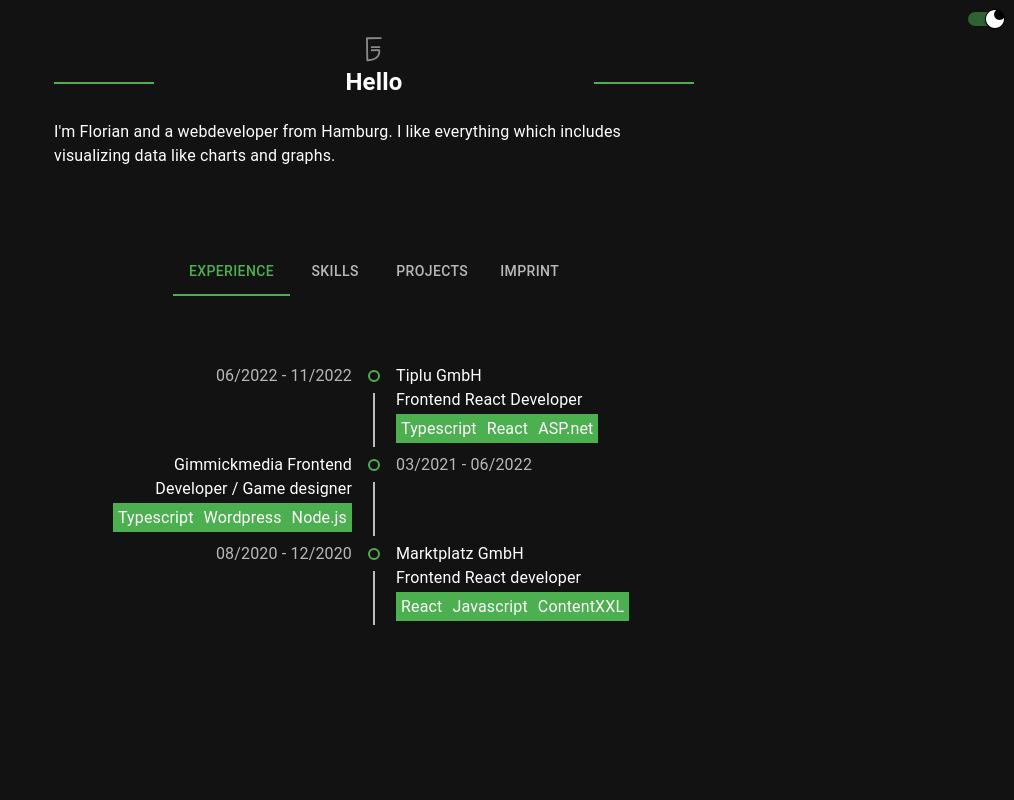
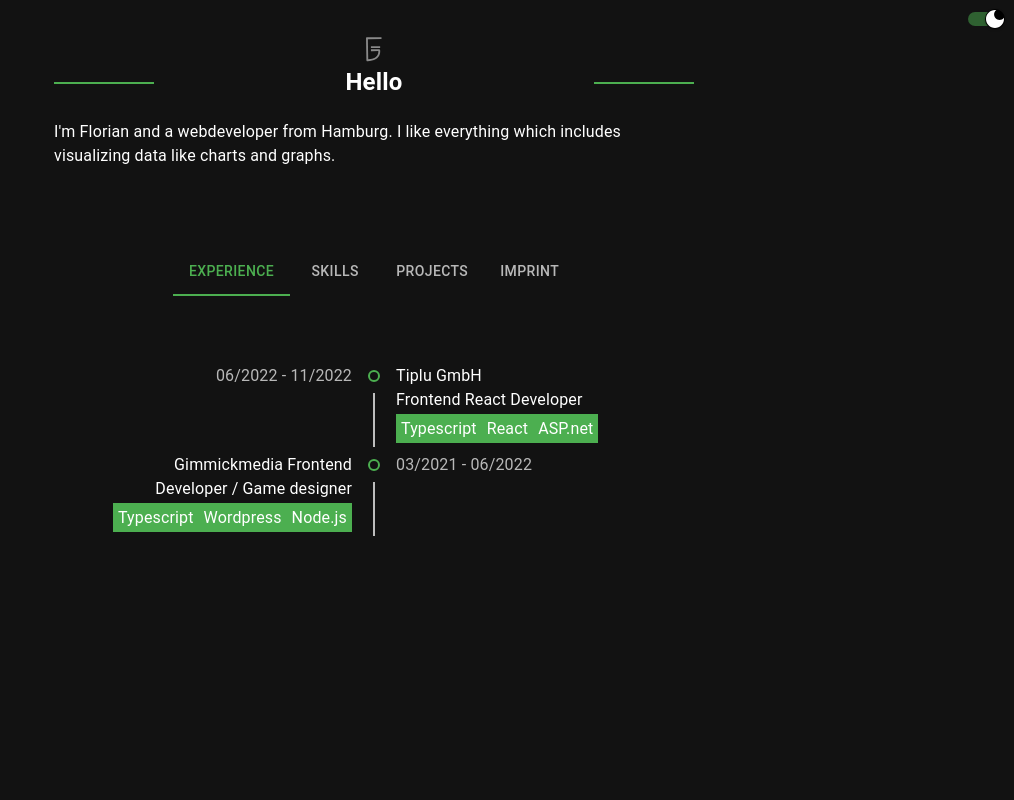
Before and after one commit to Gblur/portfoolio, a Next.js app: page / in a window 1280 px wide. Shown: the top 800 px of the page, without its empty margins (266-1280 px from the left). Built offline with nearby package versions, Linux system fonts and the light colour scheme.

Commit message:
modify card back behavior

```diff
--- a/src/components/Main/Work/Timeline/index.tsx
+++ b/src/components/Main/Work/Timeline/index.tsx
@@ -16,7 +16,7 @@ const data = {
 };
 
 export default function OppositeContentTimeline() {
-  const {isDarkMode} = useStore();
+  const { isDarkMode } = useStore();
 
   return (
     <Timeline position="alternate">
@@ -48,21 +48,6 @@ export default function OppositeContentTimeline() {
           <Techstack isDarkMode={isDarkMode} company={data.gimmick} />
         </TimelineContent>
       </TimelineItem>
-      <TimelineItem>
-        <TimelineOppositeContent color="text.secondary">
-          08/2020 - 12/2020
-        </TimelineOppositeContent>
-        <TimelineSeparator>
-          <TimelineDot variant="outlined" color="primary" />
-          <TimelineConnector />
-        </TimelineSeparator>
-        <TimelineContent>
-          Marktplatz GmbH
-          <br />
-          Frontend React developer
-          <Techstack isDarkMode={isDarkMode} company={data.marktplatz} />
-        </TimelineContent>
-      </TimelineItem>
     </Timeline>
   );
 }
--- a/src/components/Switch/index.tsx
+++ b/src/components/Switch/index.tsx
@@ -2,7 +2,7 @@ import React from "react";
 import styled from "styled-components";
 import Switch from "@mui/material/Switch";
 import useStore from "../../../store";
-import {css} from "styled-components";
+import { css } from "styled-components";
 
 const MaterialUISwitch = styled(Switch)`
   width: 62;
@@ -59,12 +59,12 @@ type Props = {
   checked: boolean;
 };
 
-export default function SwitchDarkmode({onChange, checked}: Props) {
+export default function SwitchDarkmode({ onChange, checked }: Props) {
   return (
     <MaterialUISwitch
       onChange={onChange}
       checked={checked}
-      sx={{position: "fixed", top: 0, right: 0}}
+      sx={{ position: "fixed", top: 0, right: 0 }}
     />
   );
 }
--- a/src/styles/Home.css
+++ b/src/styles/Home.css
@@ -188,10 +188,12 @@ section:first-child img {
 }
 
 .cardBack {
-  display: flex;
-  flex-direction: column;
   transform: rotateY(180deg);
   text-align: left;
+}
+
+.cardBack span {
+  margin-bottom: 1rem;
 }
 
 .center {
--- a/src/styles/globals.css
+++ b/src/styles/globals.css
@@ -25,7 +25,6 @@ body {
 }
 
 a {
-  display: inline-flex;
   color: var(--primary-color);
   text-decoration: none;
 }
```
